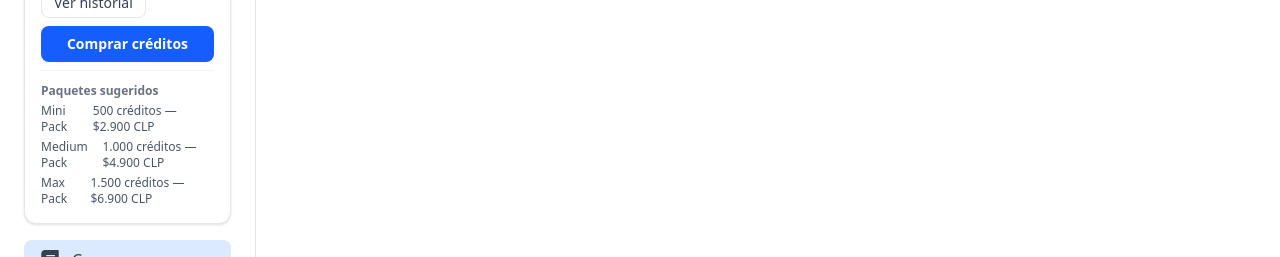
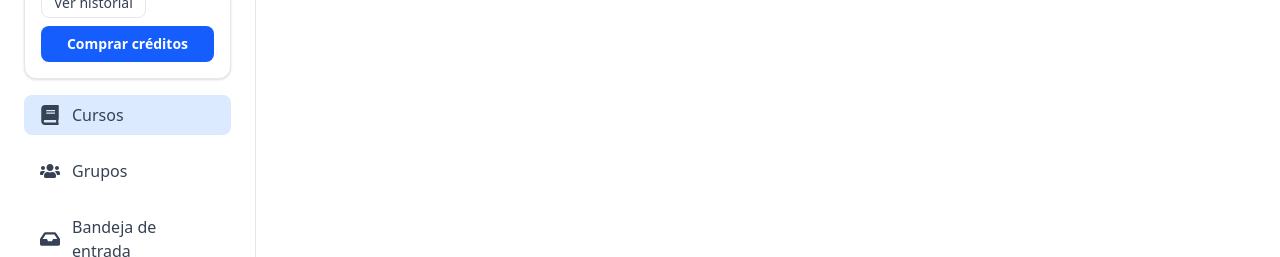
Before and after one commit to Correccion-Automatica/frontend, a React (Vite) app: page /teacher-profile in a window 1280 px wide. Shown: the part 354-611 px from the top of the page. Built offline with nearby package versions, Linux system fonts and the light colour scheme; no server answers.

Commit message:
changes tested

```diff
--- a/src/pages/teacher-profile/index.jsx
+++ b/src/pages/teacher-profile/index.jsx
@@ -52,11 +52,6 @@ export default function TeacherProfile() {
   const creditsFromUser = Number(user?.remaining_credits ?? user?.credits ?? 0);
   const credits = Number(ctxCredits ?? creditsFromUser ?? 0);
 
-  const creditSuggestions = [
-    { name: "Mini Pack", detail: "500 créditos — $2.900 CLP" },
-    { name: "Medium Pack", detail: "1.000 créditos — $4.900 CLP" },
-    { name: "Max Pack", detail: "1.500 créditos — $6.900 CLP" },
-  ];
 
   const navLinks = [
     { to: "/teacher-profile", label: "Cursos", icon: <FaBook /> },
@@ -93,15 +88,6 @@ export default function TeacherProfile() {
           Comprar créditos
         </Link>
 
-        <div className="pt-3 border-t border-gray-100 dark:border-gray-800 space-y-1">
-          <p className="text-xs font-semibold text-gray-500">Paquetes sugeridos</p>
-          {creditSuggestions.map((item) => (
-            <p key={item.name} className="text-xs text-gray-600 dark:text-gray-400 flex justify-between gap-2">
-              <span>{item.name}</span>
-              <span className="font-medium">{item.detail}</span>
-            </p>
-          ))}
-        </div>
       </div>
     );
   };
```
